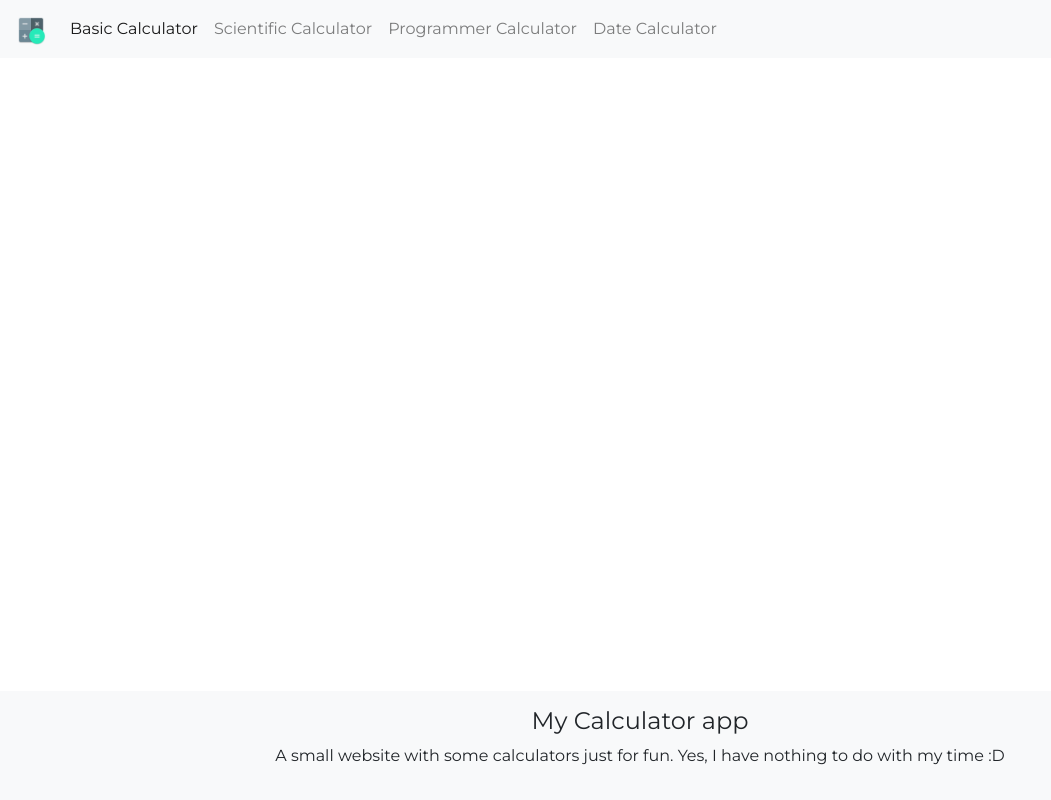
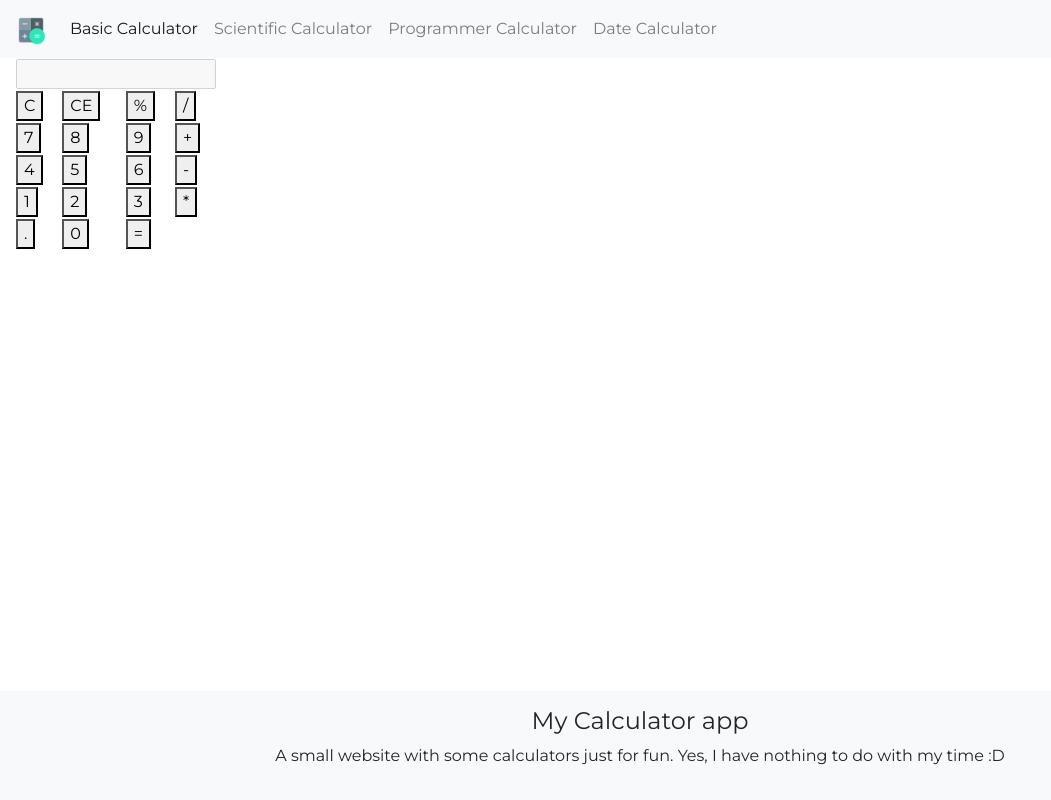
Before and after one commit to Sang-Dang/fancy-calculator, a plain HTML site: page basic.html in a window 1280 px wide. Shown: the whole page, without its empty margins (0-1051 px from the left). Drawn offline with nearby package versions, Linux system fonts and the light colour scheme.

Commit message:
main calculator creation and javascript coding

```diff
--- a/basic.html
+++ b/basic.html
@@ -13,6 +13,13 @@
     <!-- bootstrap -->
     <link rel="stylesheet" href="https://cdn.jsdelivr.net/npm/bootstrap@4.3.1/dist/css/bootstrap.min.css"
         integrity="sha384-ggOyR0iXCbMQv3Xipma34MD+dH/1fQ784/j6cY/iJTQUOhcWr7x9JvoRxT2MZw1T" crossorigin="anonymous">
+    <!-- calculator script -->
+    <script src="https://cdnjs.cloudflare.com/ajax/libs/mathjs/10.6.4/math.js"
+        integrity="sha512-BbVEDjbqdN3Eow8+empLMrJlxXRj5nEitiCAK5A1pUr66+jLVejo3PmjIaucRnjlB0P9R3rBUs3g5jXc8ti+fQ=="
+        crossorigin="anonymous" referrerpolicy="no-referrer"></script>
+    <script src="https://cdnjs.cloudflare.com/ajax/libs/mathjs/10.6.4/math.min.js"
+        integrity="sha512-iphNRh6dPbeuPGIrQbCdbBF/qcqadKWLa35YPVfMZMHBSI6PLJh1om2xCTWhpVpmUyb4IvVS9iYnnYMkleVXLA=="
+        crossorigin="anonymous" referrerpolicy="no-referrer"></script>
     <!-- css -->
     <link href="css/style.css" rel="stylesheet">
 </head>
@@ -23,7 +30,8 @@
             <span class="navbar-brand">
                 <img src="img/Calculator-icon.ico" alt="You found an easter egg!" width="30" height="30">
             </span>
-            <button class="navbar-toggler" type="button" data-toggle="collapse" data-target="#navbarNav" aria-controls="navbarNav" aria-expanded="false" aria-label="Toggle Navigation">
+            <button class="navbar-toggler" type="button" data-toggle="collapse" data-target="#navbarNav"
+                aria-controls="navbarNav" aria-expanded="false" aria-label="Toggle Navigation">
                 <span class="navbar-toggler-icon"></span>
             </button>
             <div class="collapse navbar-collapse" id="navbarNav">
@@ -47,8 +55,81 @@
     <main>
         <div class="container-fluid">
             <div class="row">
-                <div class="col-lg-6" id="main-calculator">
-
+                <div class="col-lg-6">
+                    <table id="main-calculator">
+                        <tr>
+                            <td colspan="4">
+                                <input type="text" id="display" disabled>
+                            </td>
+                        </tr>
+                        <tr>
+                            <td>
+                                <button class="function" onclick="clear_backspace()">C</button>
+                            </td>
+                            <td>
+                                <button class="function" onclick="clear_all()">CE</button>
+                            </td>
+                            <td>
+                                <button class="operator" onclick="buttonclick(this)">%</button>
+                            </td>
+                            <td>
+                                <button class="operator" onclick="buttonclick(this)">/</button>
+                            </td>
+                        </tr>
+                        <tr>
+                            <td>
+                                <button class="number" onclick="buttonclick(this)">7</button>
+                            </td>
+                            <td>
+                                <button class="number" onclick="buttonclick(this)">8</button>
+                            </td>
+                            <td>
+                                <button class="number" onclick="buttonclick(this)">9</button>
+                            </td>
+                            <td>
+                                <button class="operator" onclick="buttonclick(this)">+</button>
+                            </td>
+                        </tr>
+                        <tr>
+                            <td>
+                                <button class="number" onclick="buttonclick(this)">4</button>
+                            </td>
+                            <td>
+                                <button class="number" onclick="buttonclick(this)">5</button>
+                            </td>
+                            <td>
+                                <button class="number" onclick="buttonclick(this)">6</button>
+                            </td>
+                            <td>
+                                <button class="operator" onclick="buttonclick(this)">-</button>
+                            </td>
+                        </tr>
+                        <tr>
+                            <td>
+                                <button class="number" onclick="buttonclick(this)">1</button>
+                            </td>
+                            <td>
+                                <button class="number" onclick="buttonclick(this)">2</button>
+                            </td>
+                            <td>
+                                <button class="number" onclick="buttonclick(this)">3</button>
+                            </td>
+                            <td>
+                                <button class="operator" onclick="buttonclick(this)">*</button>
+                            </td>
+                        </tr>
+                        <tr>
+                            <td>
+                                <button class="number" onclick="buttonclick(this)">.</button>
+                            </td>
+                            <td>
+                                <button class="number" onclick="buttonclick(this)">0</button>
+                            </td>
+                            <td>
+                                <button class="function" onclick="calculate()">=</button>
+                            </td>
+                        </tr>
+                    </table>
                 </div>
                 <div class="col-lg-6" id="memory-bank">
 
@@ -73,7 +154,7 @@
         integrity="sha384-JjSmVgyd0p3pXB1rRibZUAYoIIy6OrQ6VrjIEaFf/nJGzIxFDsf4x0xIM+B07jRM"
         crossorigin="anonymous"></script>
     <!-- js -->
-    <script src="js/script.js"></script>
+    <script src="js/button_press.js"></script>
 </body>
 
 </html>
--- /dev/null
+++ b/js/button_press.js
@@ -0,0 +1,28 @@
+function buttonclick(obj) {
+    if(obj.className == "number") {
+        document.getElementById("display").value += obj.innerHTML;
+    }
+    if(obj.className == "operator") {
+        if(document.getElementById("display").value == "") {
+            document.getElementById("display").value += obj.innerHTML + " ";
+        } else {
+            document.getElementById("display").value += " " + obj.innerHTML + " ";
+        }
+    }
+}
+
+function clear_backspace() {
+    if(document.getElementById("display").value[document.getElementById("display").value.length - 1] == " ") {
+        document.getElementById("display").value = document.getElementById("display").value.slice(0, -3);
+    } else {
+        document.getElementById("display").value = document.getElementById("display").value.slice(0, -1);
+    }
+}
+
+function clear_all() {
+    document.getElementById("display").value = "";
+}
+
+function calculate() {
+    document.getElementById("display").value = math.evaluate(document.getElementById("display").value);
+}
```
Also changed, not shown: template.html (+1 -1 lines), css/basic_style.css (added), js/script.js (deleted).
